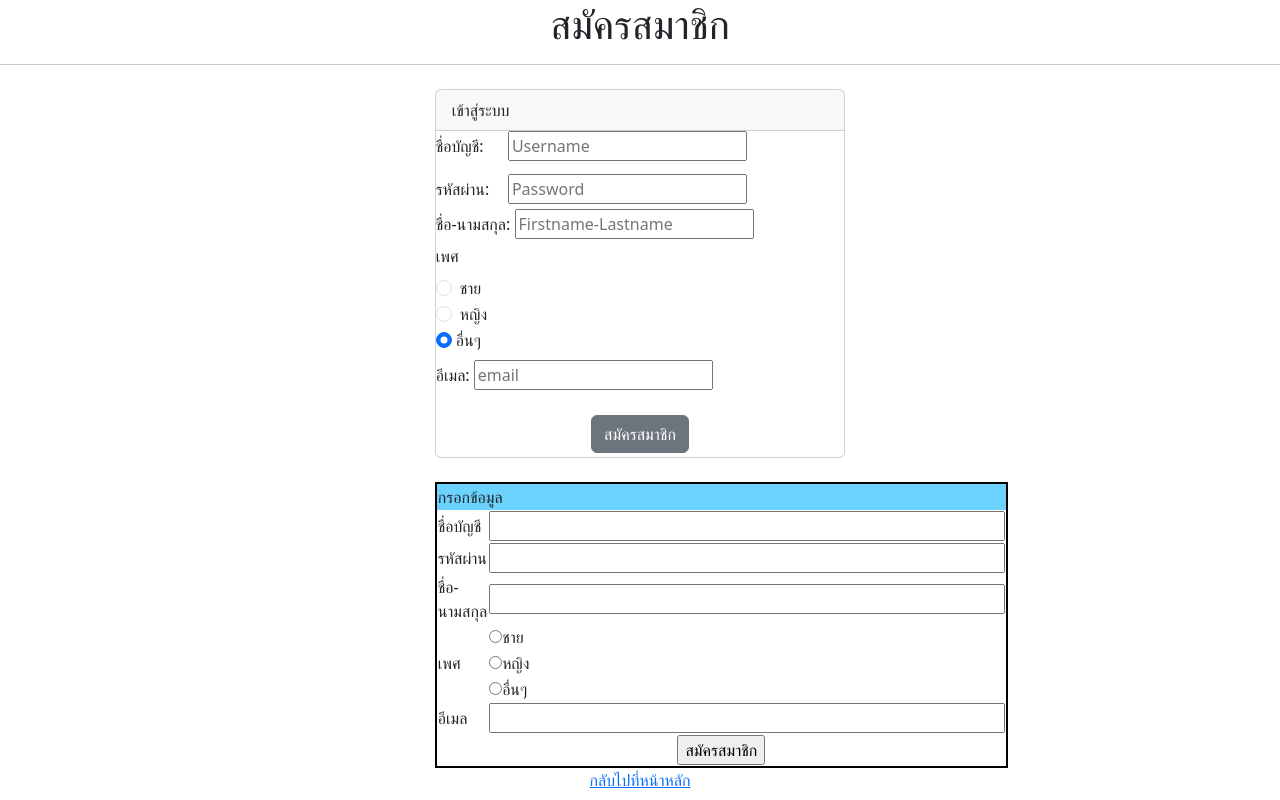
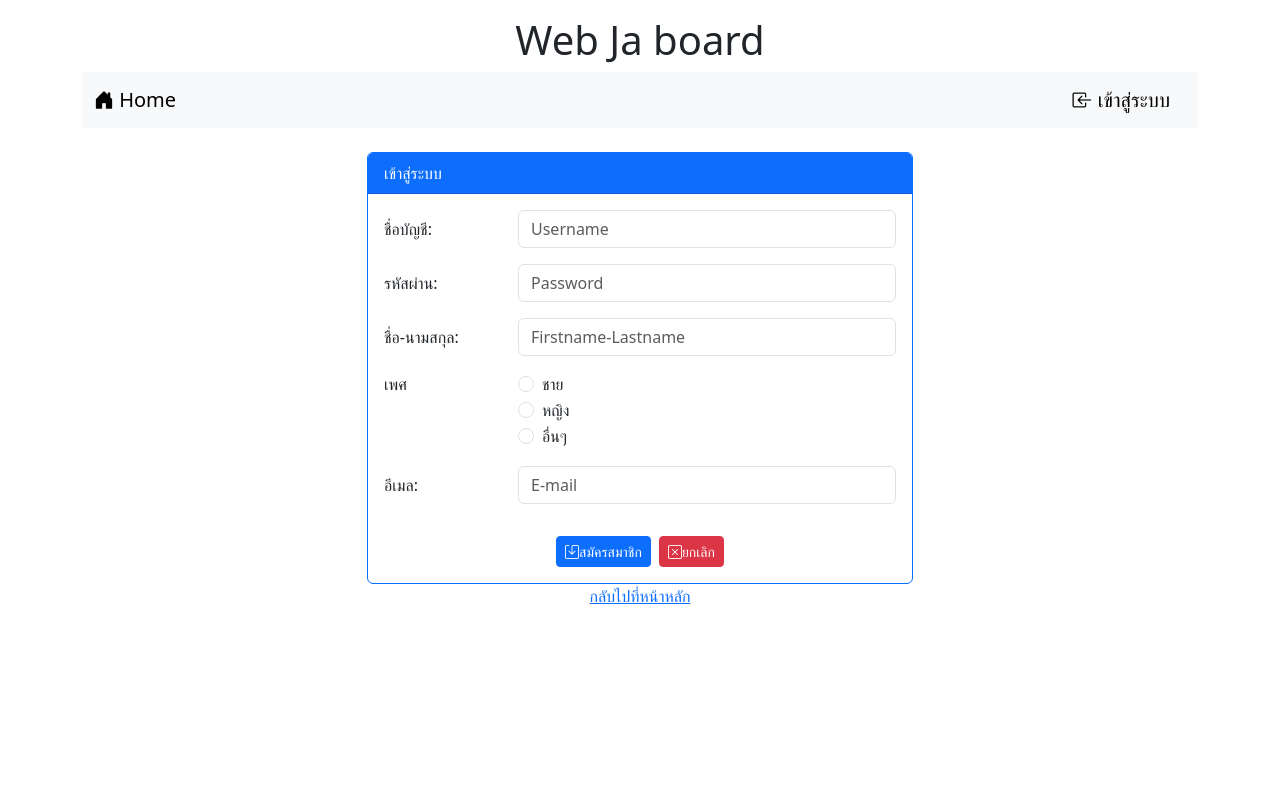
Before and after one commit to RyModkub/Webborad.ECT, a PHP site: page /register.php in a window 1280 px wide. Run offline with PHP 8.4, Linux system fonts and the light colour scheme.

Commit message:
registersave

```diff
--- a/register.php
+++ b/register.php
@@ -10,71 +10,74 @@
 </head>
 <body>
 <?php session_start();  ?>
-    <h1 style="text-align: center;">สมัครสมาชิก</h1>
-    <hr>
+    <div class="container">
+    <h1 style="text-align: center;" class="mt-3">Web Ja board</h1>
+    <?php
+    include "nav.php";
+    ?>
     <div class="row mt-4">
-        <div class="col-lg-4 col-md-3 col-sm-2 col-1"></div>
-        <div class="col-lg-4 col-md-6 col-sm-8 col-10">
-    <div class="card">
-                <div class="card-header">เข้าสู่ระบบ</div>
-                <form action="verify.php" method="POST">
-                    <div class="form-group c">
-                        <label for="user" class="form-label col-2">ชื่อบัญชี:</label>
-                        <input type="text" id="user" name="login" class="col-auto" placeholder="Username" required>
+        <div class="col-lg-3 col-md-2 col-sm-1 "></div>
+        <div class="col-lg-6 col-md-8 col-sm-10 ">
+            <div class="card border-primary">
+                <div class="card-header bg-primary text-white">เข้าสู่ระบบ</div>
+                <div class="card-body">
+                <form action="register_save.php" method="POST">
+                    <div class="row">
+                        <label for="user" class="col-form-label col-lg-3">ชื่อบัญชี:</label>
+                        <div class="col-lg-9">
+                        <input type="text"  name="login" class="form-control" placeholder="Username" required>
                     </div>
-                    <div class="form-group mt-2">
-                        <label for="pass" class="form-label col-2">รหัสผ่าน:</label>
-                        <input type="password" id="pass" class="col-auto"name="password" placeholder="Password" required>
+                </div>
+                    <div class="row mt-3">
+                        <label for="pass" class="col-form-label col-lg-3">รหัสผ่าน:</label>
+                        <div class="col-lg-9">
+                        <input type="password"  class="form-control"name="pass" placeholder="Password" required>
                     </div>
-                    <div class="form-group">
-                        <label for="name" class="form-label">ชื่อ-นามสกุล:</label>
-                        <input type="text" id="name" name="name" class="" placeholder="Firstname-Lastname" required>
+                </div>
+                    <div class="row mt-3">
+                        <label for="name" class="col-form-label col-lg-3">ชื่อ-นามสกุล:</label>
+                        <div class="col-lg-9">
+                        <input type="text"  name="name" class="form-control" placeholder="Firstname-Lastname" required>
                     </div>
-                    <div>
-                        <label class="form-label ">เพศ</label>
+                </div>
+                <div class="row mt-3">
+                    <label class="col-lg-3 form-label ">เพศ</label>
+                        <div class="col-lg-9">
                     <div class="form-check">
-                    <input class="form-check-input" type="radio" name="gender" id="M">
-                    <label label class="form-check-label" for="M">
-                     ชาย
-                    </label>
+                        <input class="form-check-input" type="radio" name="gender" value="M" require>
+                        <label label class="form-check-label" for="M"> ชาย </label>
                     </div>
                     <div class="form-check">
-
-                    <input class="form-check-input" type="radio" name="gender" id="F" checked>
-                    <label class="form-check-label" for="F">
-                    หญิง
-                    </label>
+                        <input class="form-check-input" type="radio" name="gender" value="M" require>
+                        <label class="form-check-label" for="F"> หญิง </label>
                     </div>
-                    <input class="form-check-input" type="radio" name="gender" id="O" checked>
-                    <label class="form-check-label" for="O">
-                    อื่นๆ
-                    </label>
+                    <div class="form-check">
+                        <input class="form-check-input" type="radio" name="gender" value="M" require>
+                        <label class="form-check-label" for="O"> อื่นๆ </label>
                     </div>
-                    <div class="form-group mt-2">
-                        <label for="email" class="form-label">อีเมล:</label>
-                        <input type="password" id="email" class=""name="email" placeholder="email" required>
+                </div>
+            </div>
+                    <div class="row mt-3">
+                        <label  class="col-form-label col-lg-3">อีเมล:</label>
+                        <div class="col-lg-9">
+                        <input type="email"  name="email" class="form-control" placeholder="E-mail" required>
+                        </div>
                     </div>
-                    <div class="d-flex justify-content-center mt-3">
-                    <button type="submit" class="btn btn-secondary m-1">สมัครสมาชิก</button>
-                    </div>
-                </form>
-            </div>
-    <br>
-
-    <table style="border: 2px solid black; width: 30%;" align="center">
-        <tr><td style="background-color: #6cd2fe;" colspan="2" >กรอกข้อมูล</td></tr>
-        <tr><td>ชื่อบัญชี</td><td><input type="text" name="login" size="50"></td></tr>
-        <tr><td>รหัสผ่าน</td><td><input type="password" name="password" size="50"></td></tr>
-        <tr><td>ชื่อ-นามสกุล</td><td><input type="text" name="name" size="50"></td></tr>
-        <tr><td></td><td><input type="radio" name="gender" value="m">ชาย</td></tr>
-        <tr><td>เพศ</td><td><input type="radio" name="gender" value="f">หญิง</td></tr>
-        <tr><td></td><td><input type="radio" name="gender" value="other">อื่นๆ</td></tr>
-        <tr><td>อีเมล</td><td><input type="email" name="email" size="50"></td></tr>
-        <tr style="text-align: center;"><td colspan="2"><input type="submit" value="สมัครสมาชิก"></td></tr>
-    </table>
+                    <div class="row mt-3">
+                    <div class="d-flex justify-content-center mt-3 co-lg-12">
+                    <button type="submit" class="btn btn-primary btn-sm me-2"><i class="bi bi-save"></i>สมัครสมาชิก</button>
+                    <button type="rester" class="btn btn-danger btn-sm"><i class="bi bi-x-square"></i>ยกเลิก</button>
+                     </div>
+                </div>
+            </form>
         </div>
+    </div>
+</div>
+    <div class="col-lg-3 col-md-2 col-sm-1"></div>
     <div style="text-align: center;">
         <a href="index.php">กลับไปที่หน้าหลัก</a>
     </div>
+</div>
+</div>
 </body>
 </html>
```
Also changed, not shown: register_save.php (+7 -2 lines).
